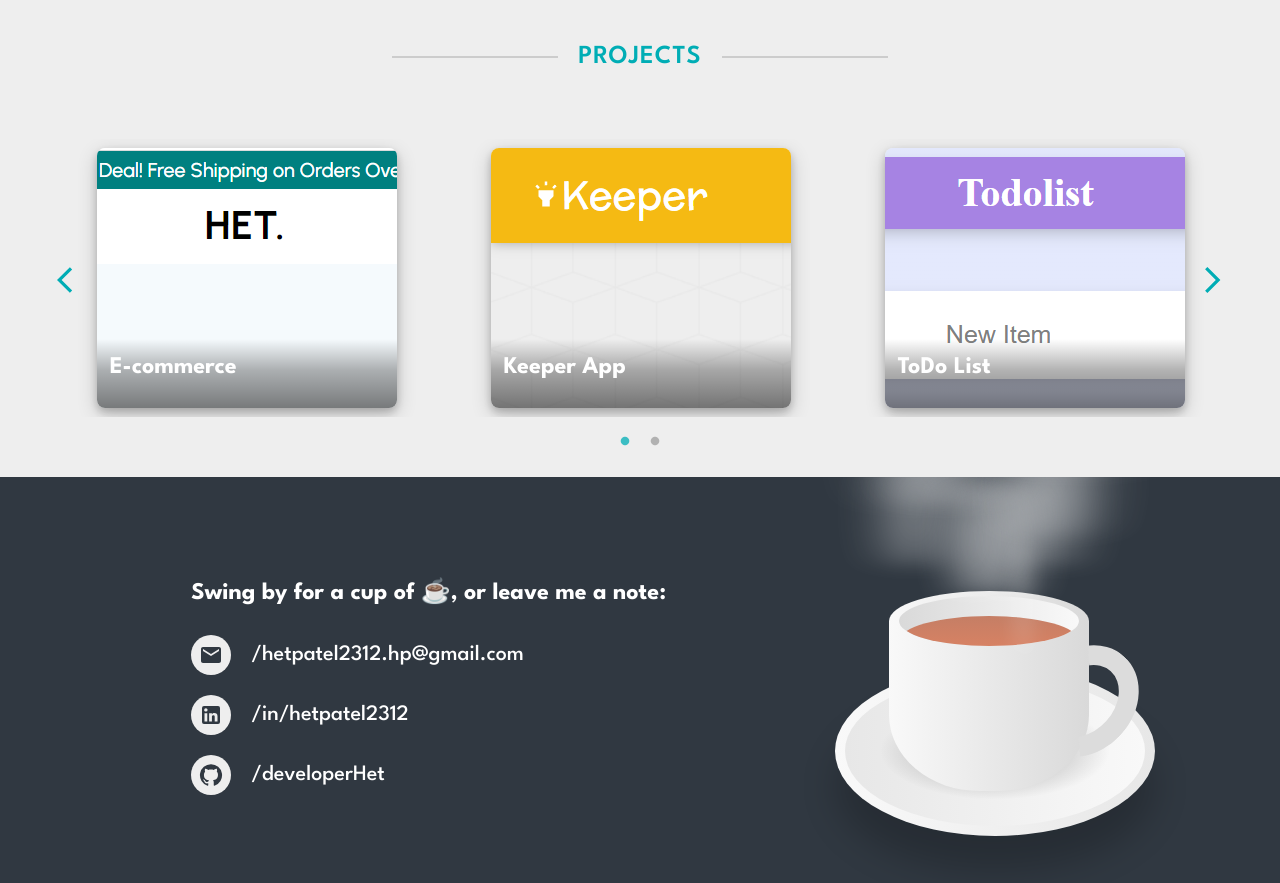
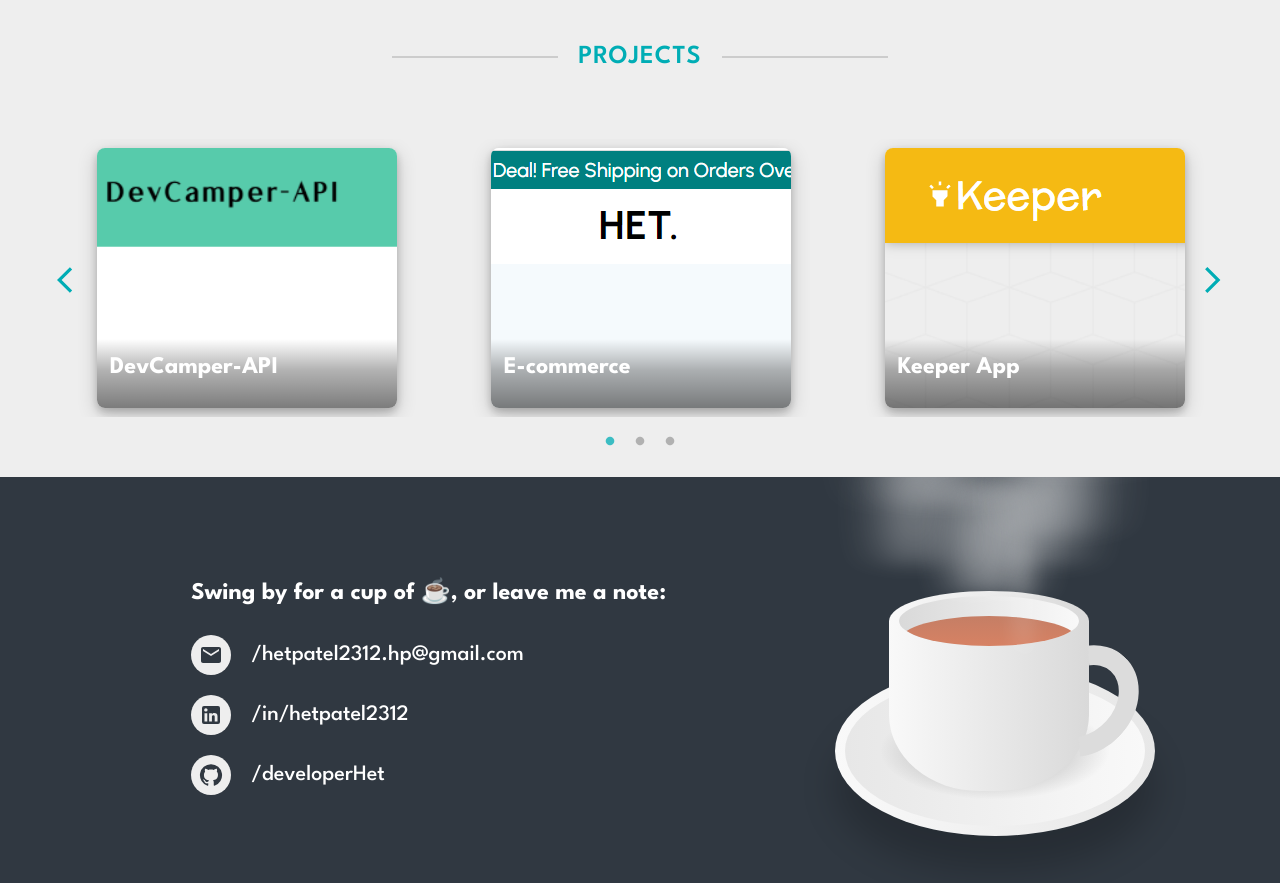
Before and after one commit to developerHet/portfolio-site, a React (Create React App) app: page / in a window 1280 px wide. Shown: the part 2820-3703 px from the top of the page. Built offline with nearby package versions, Linux system fonts and the light colour scheme.

Commit message:
Added new project

```diff
--- a/src/components/Header.jsx
+++ b/src/components/Header.jsx
@@ -300,7 +300,7 @@
               </IconSpan>
             </Icon>
           </IconTwo>
-          <IconThree href="https://leetcode.com/het_patel/">
+          <IconThree href="https://leetcode.com/het2312/">
             <Icon bColor="#f89f1b" sColor="#EEEEEE">
               <ToolTip>LeetCode</ToolTip>
               <IconSpan>
--- a/src/data.js
+++ b/src/data.js
@@ -1,11 +1,19 @@
 
 
 export const sliderItems = [
+  {
+    id: 5,
+    title: "DevCamper-API",
+    img: "/imgs/DevCamper-API.png",
+    desc: "Develop production-level secure API and using Postman, generate documentation",
+    link: "https://devcamper-api.cyclic.app/",
+   },
   {
     id: 4,
     title: "E-commerce",
     img: "/imgs/Ecommerce.png",
     desc: "Ecommerce site with attractive design along with backend.",
+    link: "https://hetecommerce.netlify.app/",
    },
     {
       id: 1,
```
Also changed, not shown: public/imgs/DevCamper-API.png (added), public/imgs/Screenshot 2022-11-02 223931 - Copy.png (deleted).
